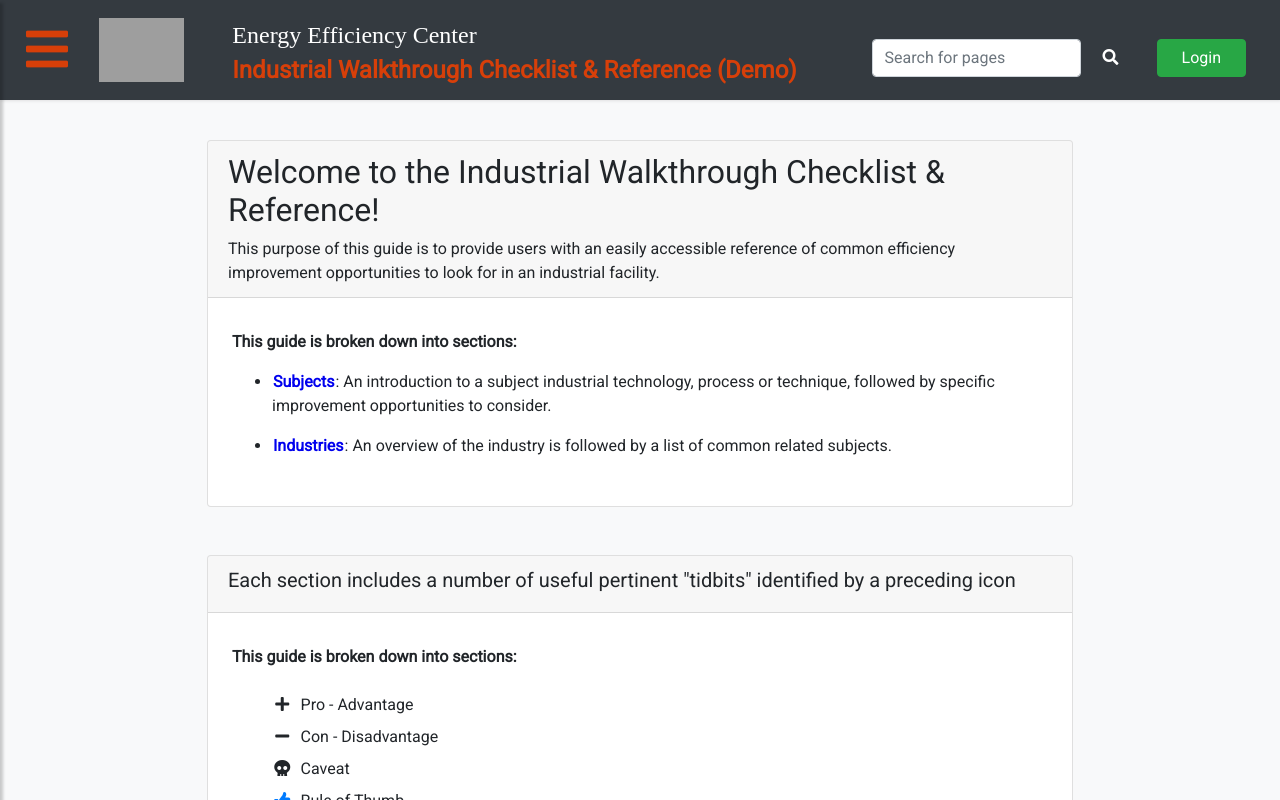
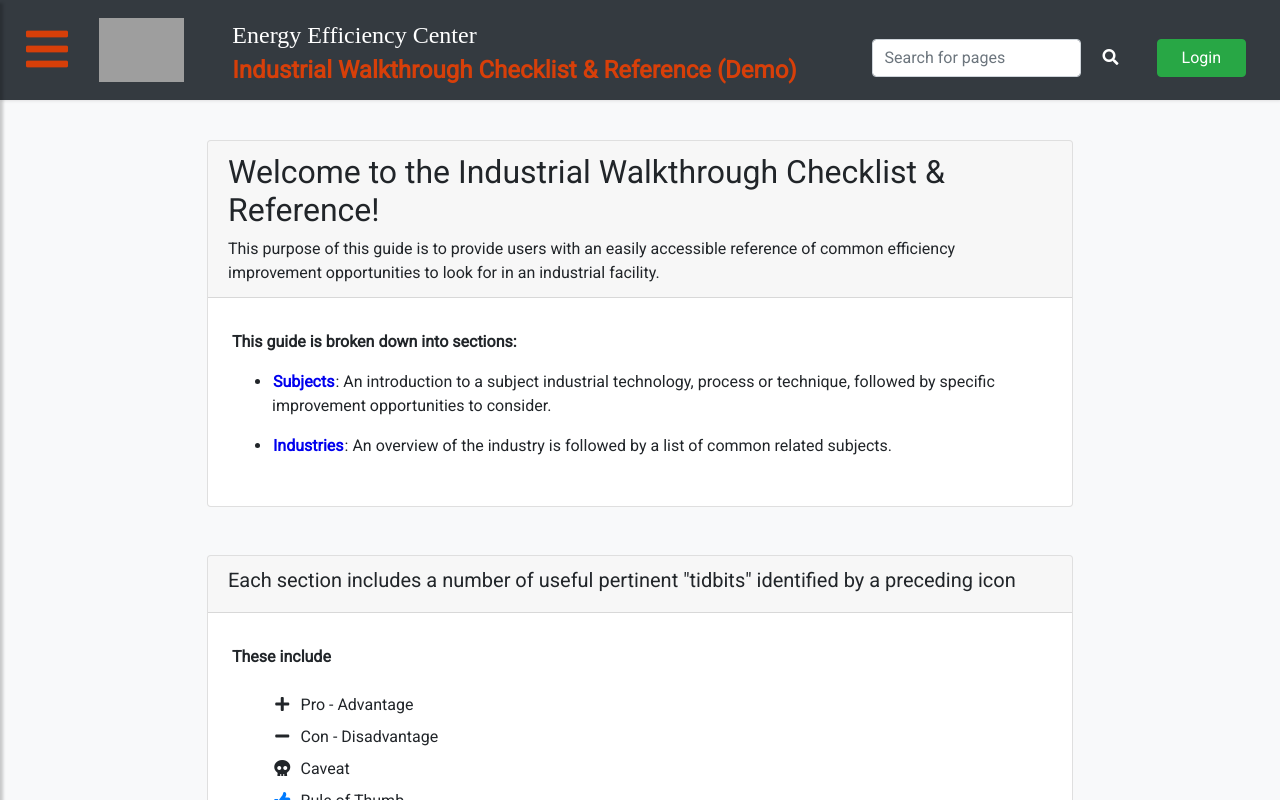
Before and after one commit to osu-cass/eec-walkthrough-react, a React (Create React App) app in the folder frontend/: page / in a window 1280 px wide. Shown: the top 800 px of the page. Built offline with nearby package versions, Linux system fonts and the light colour scheme; no server answers; grey boxes are pictures that could not be loaded.

Commit message:
Update homepage text

```diff
--- a/frontend/src/pages/Home/Home.js
+++ b/frontend/src/pages/Home/Home.js
@@ -38,7 +38,7 @@ function Home() {
           <h5>Each section includes a number of useful pertinent &quot;tidbits&quot; identified by a preceding icon</h5>
         </Card.Header>
         <div className="p-4 my-2 text-dark-50 bg-white" >
-          <div className="font-weight-bold mb-3">This guide is broken down into sections:</div>
+          <div className="font-weight-bold mb-3">These include</div>
           <div>
             <ul className="text-left" style={{display: "inline-block", verticalAlign: "middle", listStyleType: "none"}}>
               <li className="my-2">
```
